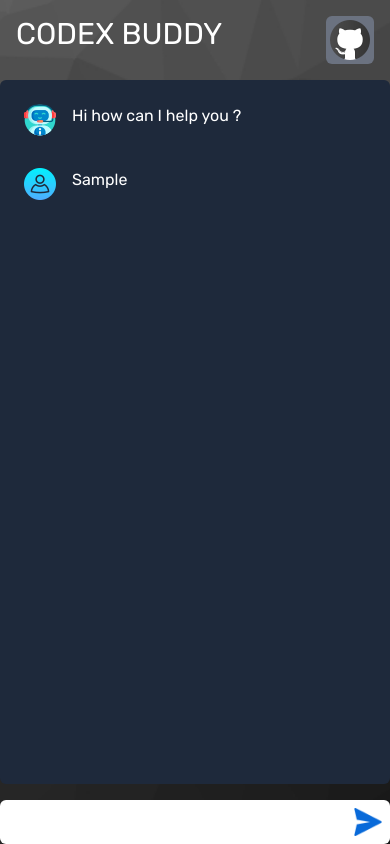
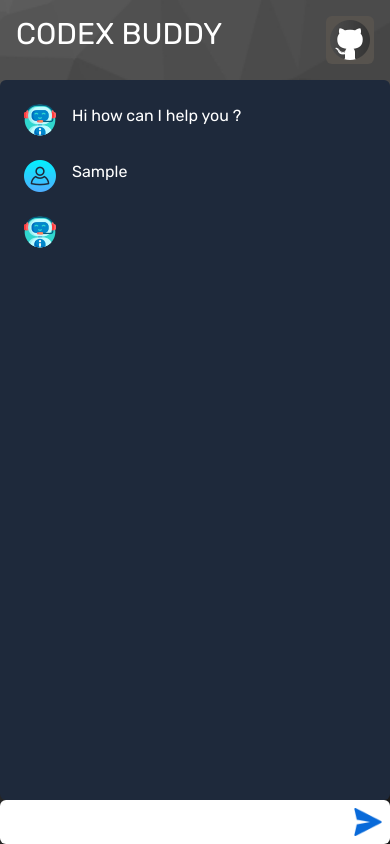
Before and after one commit to saurabhmehta1601/chat-buddy-react-website, a React (Vite) app in the folder frontend/: page / in a window 390 px wide. Both pictures are taken after typing "Sample" into the empty fields and a click on the button 367 px from the left and 821 px from the top of the page. Built offline with nearby package versions, Linux system fonts and the light colour scheme; no server answers.

Commit message:
feat: show loading bar when fetching completion from server

```diff
--- a/frontend/package.json
+++ b/frontend/package.json
@@ -12,6 +12,7 @@
     "axios": "^1.2.2",
     "react": "^18.2.0",
     "react-dom": "^18.2.0",
+    "react-loading": "^2.0.3",
     "react-uuid": "^2.0.0"
   },
   "devDependencies": {
--- a/frontend/src/App.tsx
+++ b/frontend/src/App.tsx
@@ -9,12 +9,13 @@ interface IMessage {
   id: string
   sender: "bot" | "user"
   text: string
+  loading: boolean
 }
 
 function App() {
   const [prompt, setPrompt] = useState('')
   const [messages, setMessages] = useState<IMessage[]>([
-    { id: "1", sender: "bot", text: "Hi how can I help you ? " },
+    { id: "1", sender: "bot", text: "Hi how can I help you ? ", loading: false },
   ])
 
   const handlePromptSubmission = async (e: React.FormEvent) => {
@@ -22,9 +23,14 @@ function App() {
     if (prompt.trim() === "") return
 
     try {
+      const userMessageId = uuid()
+      const userPromptMessage: IMessage = { id: userMessageId, sender: "user", text: prompt, loading: false }
+      setMessages(messages => [...messages, userPromptMessage])
+      const botCompletionLoadingMessageId = uuid()
 
-      const userMessageId = uuid()
-      setMessages(messages => [...messages, { id: userMessageId, sender: "user", text: prompt }])
+      const botCompletionLoadingMessage: IMessage = { id: botCompletionLoadingMessageId, sender: "bot", loading: true, text: '' }
+      setMessages(messages => [...messages, botCompletionLoadingMessage])
+
       setPrompt('')
 
       const completionResponse = await axios.post('http://localhost:8000/get-completion', { prompt }, {
@@ -33,7 +39,8 @@ function App() {
         }
       })
       const { id, autoComplete } = completionResponse.data
-      setMessages(messages => [...messages, { id, sender: "bot", text: autoComplete }])
+      setMessages(messages => [...messages.filter(msg => msg.id !== botCompletionLoadingMessageId), { id, sender: "bot", text: autoComplete, loading: false }])
+
     } catch (error) {
 
     }
@@ -42,7 +49,9 @@ function App() {
   return (
     <div className="h-screen max-w-3xl mx-auto flex flex-col ">
       <Header />
-      <ChatSection messages={messages} />
+      <ChatSection
+
+        messages={messages} />
       <PromptSubmitForm
         prompt={prompt}
         setPrompt={setPrompt}
--- a/frontend/src/components/ChatSection.tsx
+++ b/frontend/src/components/ChatSection.tsx
@@ -5,6 +5,7 @@ interface IMessage {
     id: string
     sender: "bot" | "user"
     text: string
+    loading: boolean
 }
 
 interface IProps {
@@ -14,11 +15,16 @@ interface IProps {
 const ChatSection = ({ messages }: IProps) => {
     return (
         <main
-            className=" max-w-2xl bg-slate-800 rounded-md flex-1 flex flex-col mb-4 self-center w-full overflow-y-scroll"
+            className=" max-w-2xl bg-slate-800 rounded-md flex-1 flex flex-col sm:mb-4 self-center w-full overflow-y-scroll"
         >
-            <section className="min-h-[200px] p-4 text-white flex-1  flex flex-col gap-y-4">
+            <section className="min-h-[200px] p-4 text-white flex-1  flex flex-col gap-y-2">
                 {messages.map(message => (
-                    <Message key={message.id} text={message.text} sender={message.sender} />
+                    <Message
+                        key={message.id}
+                        text={message.text}
+                        sender={message.sender}
+                        loading={message.loading}
+                    />
                 ))}
             </section>
 
--- a/frontend/src/components/Header.tsx
+++ b/frontend/src/components/Header.tsx
@@ -4,8 +4,11 @@ const Header = (props: ComponentPropsWithoutRef<"header">) => {
     return (
         <header className="p-4 flex justify-between " {...props}>
             <h3 className="text-3xl text-white hover:cursor-pointer">CODEX BUDDY</h3>
-            <span className="hover:cursor-pointer rounded-md bg-gray-500">
-                <a href="https://github.com/saurabhmehta1601/OPENAI-CODEX-CHAT-BOT">
+            <span
+                className="hover:cursor-pointer rounded-md bg-stone-600">
+                <a
+                    href="https://github.com/saurabhmehta1601/OPENAI-CODEX-CHAT-BOT"
+                >
                     <img src="/assets/github.png" alt="github" />
                 </a>
             </span>
--- a/frontend/src/components/Message.tsx
+++ b/frontend/src/components/Message.tsx
@@ -1,17 +1,26 @@
 import React, { ComponentPropsWithoutRef } from 'react'
+import ReactLoading from 'react-loading';
 
-type propTypes = ComponentPropsWithoutRef<"header"> & { text: string, sender: "bot" | "user" }
+type propTypes = ComponentPropsWithoutRef<"header"> & { text: string, sender: "bot" | "user", loading: boolean }
 
 const Message = (props: propTypes) => {
     return (
-        <article className='flex items-start gap-x-4  p-2 rounded-md'>
+        <article className='flex items-start gap-x-4 p-2 rounded-md'>
             <img
                 width={32} height={32}
                 src={props.sender === "bot" ? "/assets/bot.png" : "/assets/user.png"}
             />
             <div
                 className={" rounded-sm flex-1 " + props.sender === "user" ? "text-right" : "text-left"}>
-                {props.text}
+                {props.loading ?
+                    <div className='relative'>
+                        <ReactLoading
+                            type={"bubbles"}
+                            color={"#94a3b8"}
+                            height={32}
+                            className="self-center relative -top-3"
+                        />
+                    </div> : props.text}
             </div>
         </article>
     )
--- a/frontend/src/index.css
+++ b/frontend/src/index.css
@@ -28,6 +28,7 @@ body {
 /* Track */
 ::-webkit-scrollbar-track {
   background-color: #475569;
+  border-radius: 4px;
 }
 
 ::-webkit-scrollbar-track:hover {
```
Also changed, not shown: 1 other file (tests, documents, lock files or other folders).
